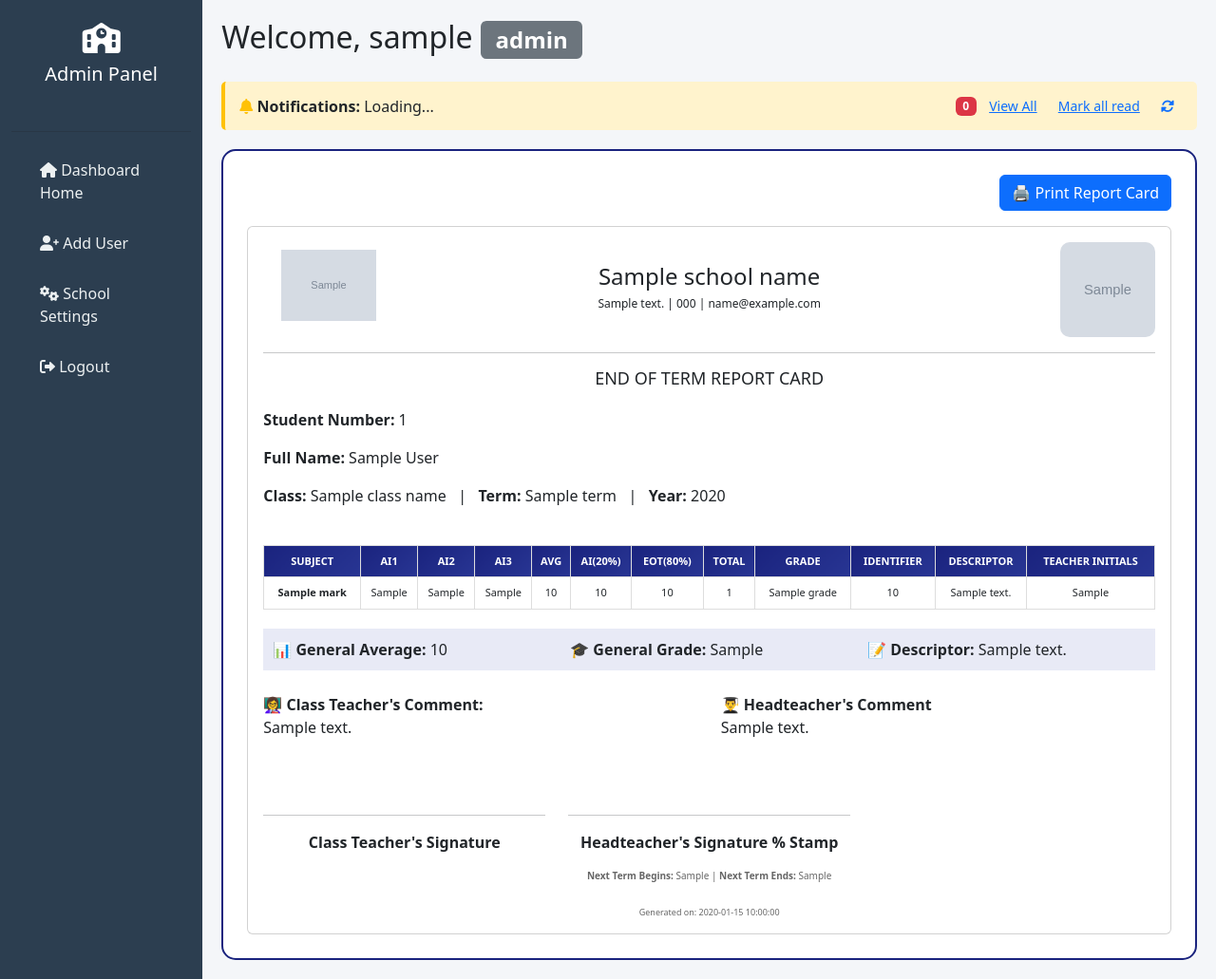
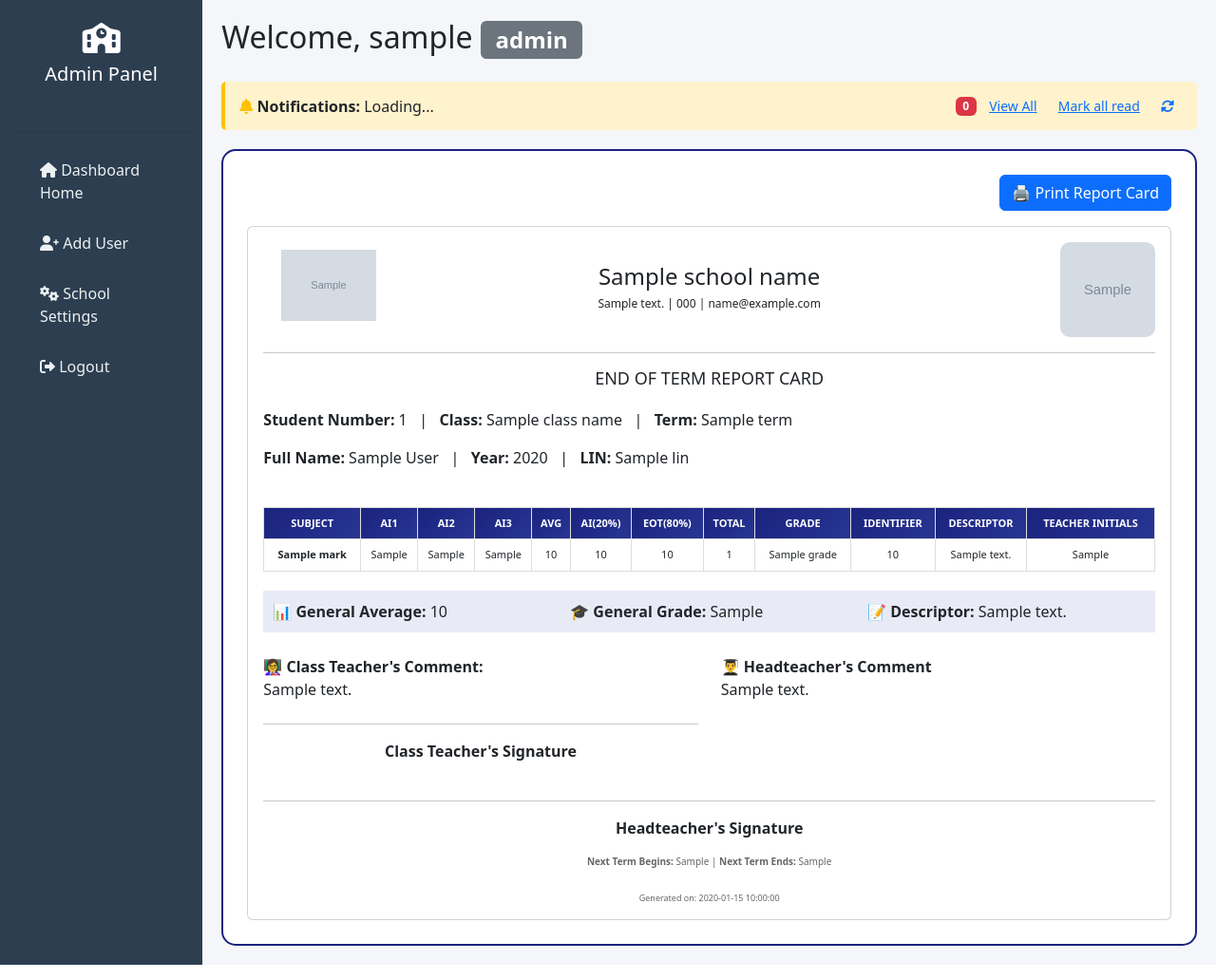
Before and after one commit to pelle-design/school-system, a Flask app: template templates/teacher/report_card.html in a window 1280 px wide. Shown: the whole page at 95% size. Run offline with Flask 3, Linux system fonts and the light colour scheme; the visitor is signed in with stand-in values (Sample User, id 1); the template is opened without the code that fills it: most values are stand-ins (such as "Sample title", 1, 10 or a date in 2020); grey boxes marked "Sample" are stand-in pictures; a database or web service that is not in the repository returns one stand-in record (values such as "Sample title"); data that the repository does not hold is empty; parts of the project's set-up code (start-up, migrations or seed data) failed here and were passed over; some libraries are stand-ins or nearby versions.

Commit message:
Update report_card.html

```diff
--- a/templates/teacher/report_card.html
+++ b/templates/teacher/report_card.html
@@ -151,28 +151,27 @@ END OF TERM REPORT CARD
 <p>
 <strong>Student Number:</strong>
 {{ student_id or '-' }}
+&nbsp; | &nbsp;
+
+<strong>Class:</strong>
+{{ class_name or '-' }}
+&nbsp; | &nbsp;
+
+<strong>Term:</strong>
+{{ term or '-' }}
 </p>
-
 <p>
 <strong>Full Name:</strong>
 {{ full_name or '-' }}
-</p>
-
-<p>
-<strong>Class:</strong>
-{{ class_name or '-' }}
-&nbsp; | &nbsp;
-<strong>Term:</strong>
-{{ term or '-' }}
 &nbsp; | &nbsp;
 <strong>Year:</strong>
 {{ year or '-' }}
+&nbsp; | &nbsp;
+<strong>LIN:</strong>
+{{ lin or '-' }}
 </p>
-
 </div>
-
 </div>
-
 <!-- MARKS TABLE -->
 <table class="marks-table">
 
@@ -296,38 +295,36 @@ No marks recorded.
 </tr>
 
 </table>
-<!-- COMMENTS SECTION -->
+<!-- COMMENTS AND SIGNATURES SECTION -->
+
 <div class="row mt-4">
+
+<!-- CLASS TEACHER -->
 <div class="col-md-6">
+
 <strong>👩‍🏫 Class Teacher's Comment:</strong>
 {% if report %}
 <p>{{ report.teacher_comment or 'No comment yet.' }}</p>
 {% else %}
 <p>No comment yet.</p>
 {% endif %}
+<div class="text-center mt-4">
+<hr>
+<strong>Class Teacher's Signature</strong>
 </div>
+</div>
+<!-- HEADTEACHER -->
 <div class="col-md-6">
-
-<strong>👨‍🎓 Headteacher's Comment</strong>
+<strong>👨‍🎓 Headteacher's Comment </strong>
 {% if report %}
 <p>{{ report.headteacher_comment or 'No comment yet.' }}</p>
 {% else %}
 <p>No comment yet.</p>
 {% endif %}
 </div>
-</div>
-<!-- SIGNATURES -->
-
-<div class="row mt-5 text-center">
-
-<div class="col-md-4">
+<div class="text-center mt-4">
 <hr>
-<strong>Class Teacher's Signature</strong>
-</div>
-
-<div class="col-md-4">
-<hr>
-<strong>Headteacher's Signature % Stamp</strong>
+<strong>Headteacher's Signature</strong>
 </div>
 </div>
 <!-- TERM DATES -->
```
